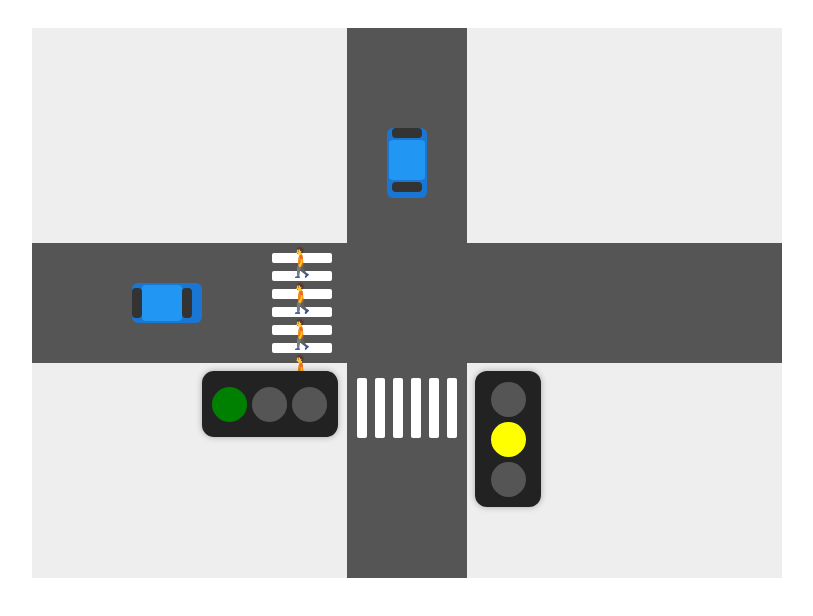
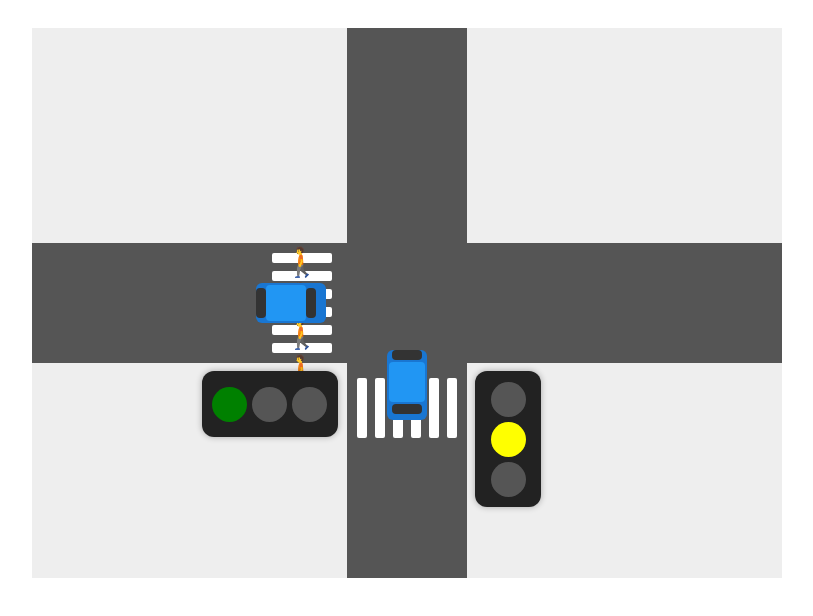
Before and after one commit to SebastianGit110/traffic-light-kotlin, a React (Vite) app: page / in a window 1280 px wide. Shown: the top 616 px of the page, without its empty margins (233-1046 px from the left). Built offline with nearby package versions, Linux system fonts and the light colour scheme.

Commit message:
movimiento de carros

```diff
--- a/src/App.tsx
+++ b/src/App.tsx
@@ -38,13 +38,9 @@ function App() {
 
           {/* Zebra peatonal (lado derecho) */}
           <HorizontalCrosswalk canCross={true} />
-
-          {/* Auto en la calle horizontal */}
-          <Car
-            direction="horizontal"
-            position={{ top: "50%", left: "100px" }}
-          />
         </div>
+        {/* Auto en la calle horizontal */}
+        <Car direction="horizontal" position={{ top: "50%", left: "100px" }} />
 
         {/* Calle vertical */}
         <div className="street vertical">
@@ -58,10 +54,9 @@ function App() {
 
           {/* Zebra peatonal vertical (parte de arriba) */}
           <VerticalCrosswalk canCross={false} />
-
-          {/* Auto en la calle vertical */}
-          <Car direction="vertical" position={{ top: "100px", left: "50%" }} />
         </div>
+        {/* Auto en la calle vertical */}
+        <Car direction="vertical" position={{ top: "100px", left: "50%" }} />
       </div>
     </div>
   );
--- a/src/components/car/Car.css
+++ b/src/components/car/Car.css
@@ -2,9 +2,9 @@
   position: absolute;
   width: 40px;
   height: 70px;
-  background-color: #1976d2; /* color base */
+  background-color: #1976d2;
   border-radius: 6px;
-  z-index: 3;
+  z-index: 9999; /* aseguramos que todos los autos estén encima */
   display: flex;
   flex-direction: column;
   align-items: center;
@@ -32,6 +32,8 @@
   width: 70px;
   height: 40px;
   flex-direction: row;
+  animation: move-horizontal 6s linear infinite;
+  z-index: 9999; /* refuerzo para que esté siempre encima */
 }
 
 .car.horizontal .car-top,
@@ -44,3 +46,35 @@
   width: 40px;
   height: 36px;
 }
+
+/* Auto vertical */
+.car.vertical {
+  animation: move-vertical 6s linear infinite;
+  z-index: 9999; /* refuerzo también aquí */
+}
+
+/* Animación: izquierda → derecha */
+@keyframes move-horizontal {
+  0% {
+    left: 0; /* borde izquierdo */
+    top: 50%;
+  }
+  100% {
+    left: calc(100% - 70px); /* borde derecho */
+    top: 50%;
+  }
+}
+
+/* Animación: abajo → arriba */
+@keyframes move-vertical {
+  0% {
+    top: calc(100% - 70px); /* borde inferior */
+    left: 50%;
+    transform: translateX(-50%);
+  }
+  100% {
+    top: 0; /* borde superior */
+    left: 50%;
+    transform: translateX(-50%);
+  }
+}
```
